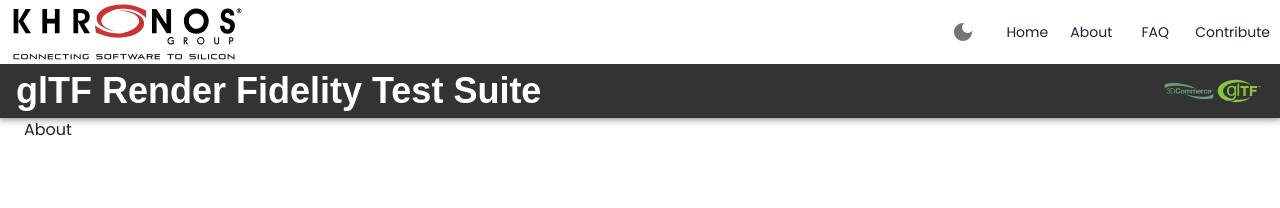
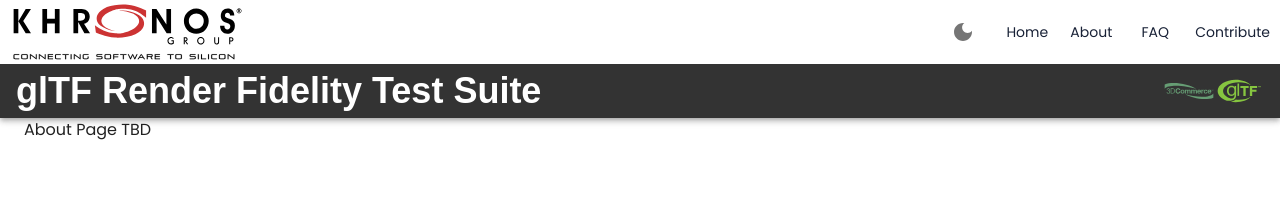
Before and after one commit to phasmatic3d/rfw, a Next.js app: page /about in a window 1280 px wide. Shown: the top 208 px of the page. Built offline with nearby package versions, Linux system fonts and the light colour scheme; a web font is replaced by a local one; what @mui/material-nextjs would draw is missing.

Commit message:
add pages

```diff
--- a/src/app/about/page.tsx
+++ b/src/app/about/page.tsx
@@ -1,3 +1,3 @@
 export default function About() {
-    return <div>About</div>
+    return <div>About Page TBD</div>
 }
--- /dev/null
+++ b/src/app/contribute/page.tsx
@@ -0,0 +1,3 @@
+export default function About() {
+    return <div>Contribute Page TBD</div>
+}
--- /dev/null
+++ b/src/app/faq/page.tsx
@@ -0,0 +1,3 @@
+export default function About() {
+    return <div>FAQ Page TBD</div>
+}
```
